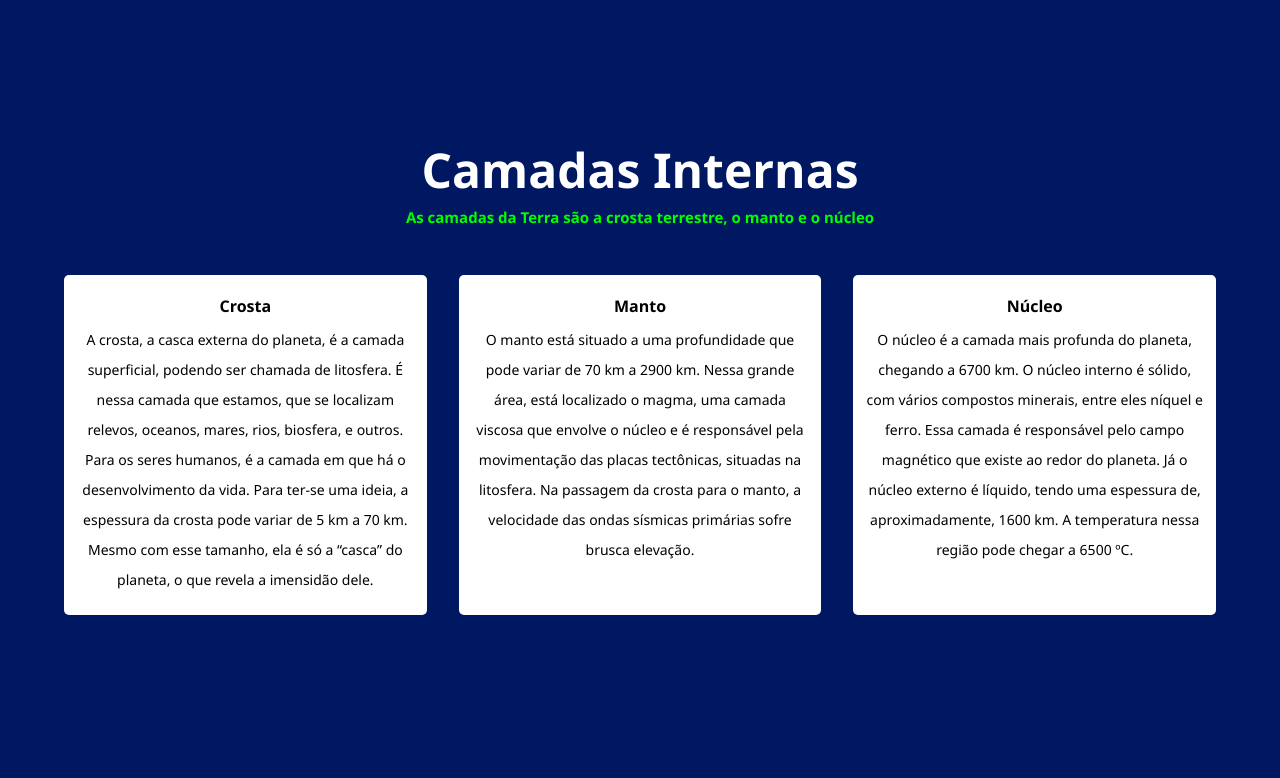
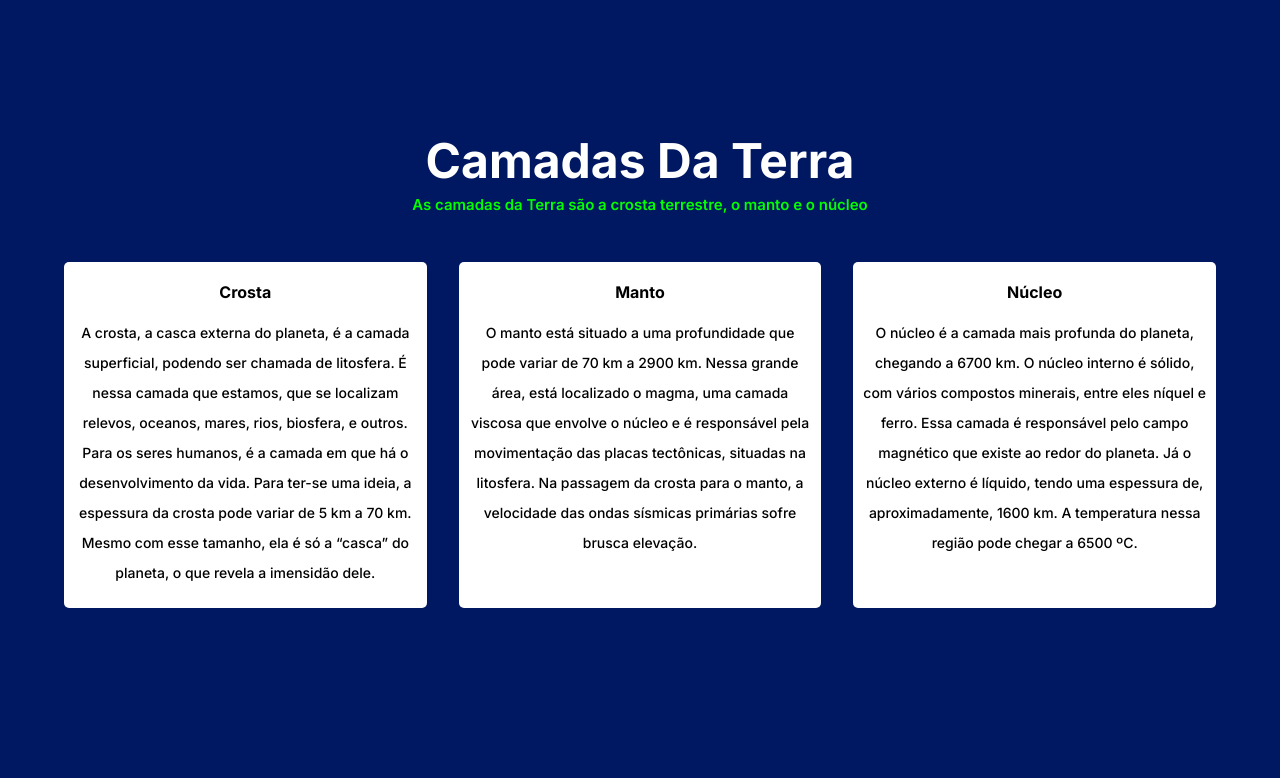
Before and after one commit to lucasrenandns/planet-earth-website, a React (Vite) app: page / in a window 1280 px wide. Shown: the part 1220-1998 px from the top of the page. Built offline with nearby package versions, Linux system fonts and the light colour scheme.

Commit message:
New update

```diff
--- a/index.html
+++ b/index.html
@@ -5,6 +5,9 @@
     <link rel="shortcut icon" href="./public/fav-icon.ico" type="image/x-icon">
     <meta charset="UTF-8" />
     <meta name="viewport" content="width=device-width, initial-scale=1.0" />
+    <link rel="preconnect" href="https://fonts.googleapis.com">
+    <link rel="preconnect" href="https://fonts.gstatic.com" crossorigin>
+    <link href="https://fonts.googleapis.com/css2?family=Inter:wght@300;400;500;600;700;800;900&display=swap" rel="stylesheet">
   </head>
   <body>
     <div id="root"></div>
--- a/src/GlobalStyles.js
+++ b/src/GlobalStyles.js
@@ -5,7 +5,7 @@
         margin: 0;
         padding: 0;
         box-sizing: border-box;
-        font-family: 'Segoe UI', Tahoma, Geneva, Verdana, sans-serif;
+        font-family: 'Inter', sans-serif;
         list-style: none;
         text-decoration: none;
     }
@@ -26,7 +26,7 @@
         padding: 80px 5%;
     }
 
-    @media screen and (max-width: 1150px) {
+    @media screen and (max-width: 1240px) {
         section {
             padding: 60px 2%;
         }
--- a/src/components/camadas/Camadas.jsx
+++ b/src/components/camadas/Camadas.jsx
@@ -10,7 +10,7 @@
     return(
         <CamadasSection id="camadas">
             <CenterText>
-                <CenterTextH2>Camadas internas</CenterTextH2>
+                <CenterTextH2>Camadas da Terra</CenterTextH2>
                 <CenterTextH3>As camadas da Terra são a crosta terrestre, o manto e o núcleo</CenterTextH3>
             </CenterText>
 
--- a/src/components/camadas/styled.js
+++ b/src/components/camadas/styled.js
@@ -47,7 +47,7 @@
     }
 
     h4 {
-        margin-bottom: 8px;
+        margin-bottom: 1rem;
         font-size: 1rem;
         font-weight: 700;
     }
--- a/src/components/estrutura/styled.js
+++ b/src/components/estrutura/styled.js
@@ -53,7 +53,7 @@
     & h4 {
         font-size: 1rem;
         font-weight: 700;
-        margin-bottom: 8px;
+        margin-bottom: 1rem;
     }
 
     &:hover h4 {
--- a/src/components/footer/styled.js
+++ b/src/components/footer/styled.js
@@ -7,7 +7,7 @@
 `
 export const Paragraph = styled.p`
     font-size: 1rem;
-    font-weight: 500;
+    font-weight: 600;
     letter-spacing: 1px;
     color: var(--second-color);
 
```
Also changed, not shown: src/components/header/styled.js (+6 -6 lines), src/components/home/styled.js (+4 -4 lines).
